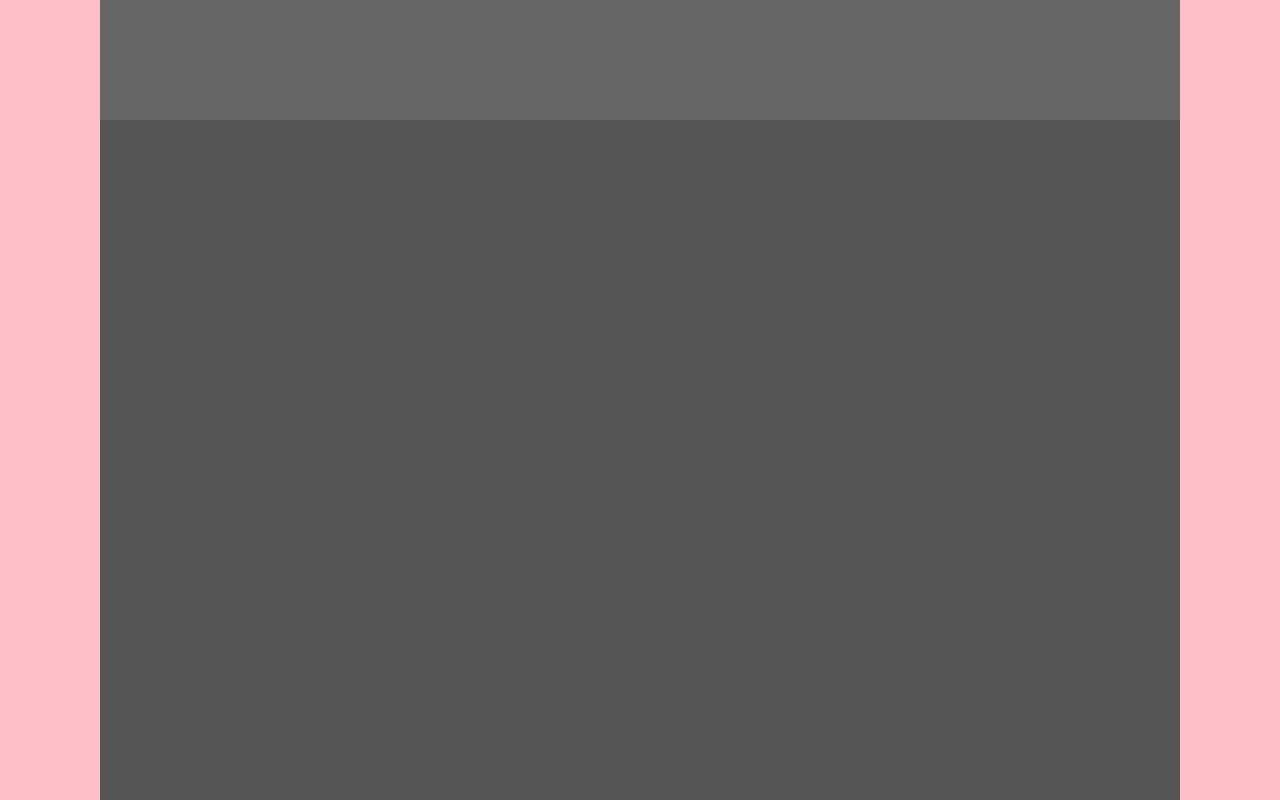
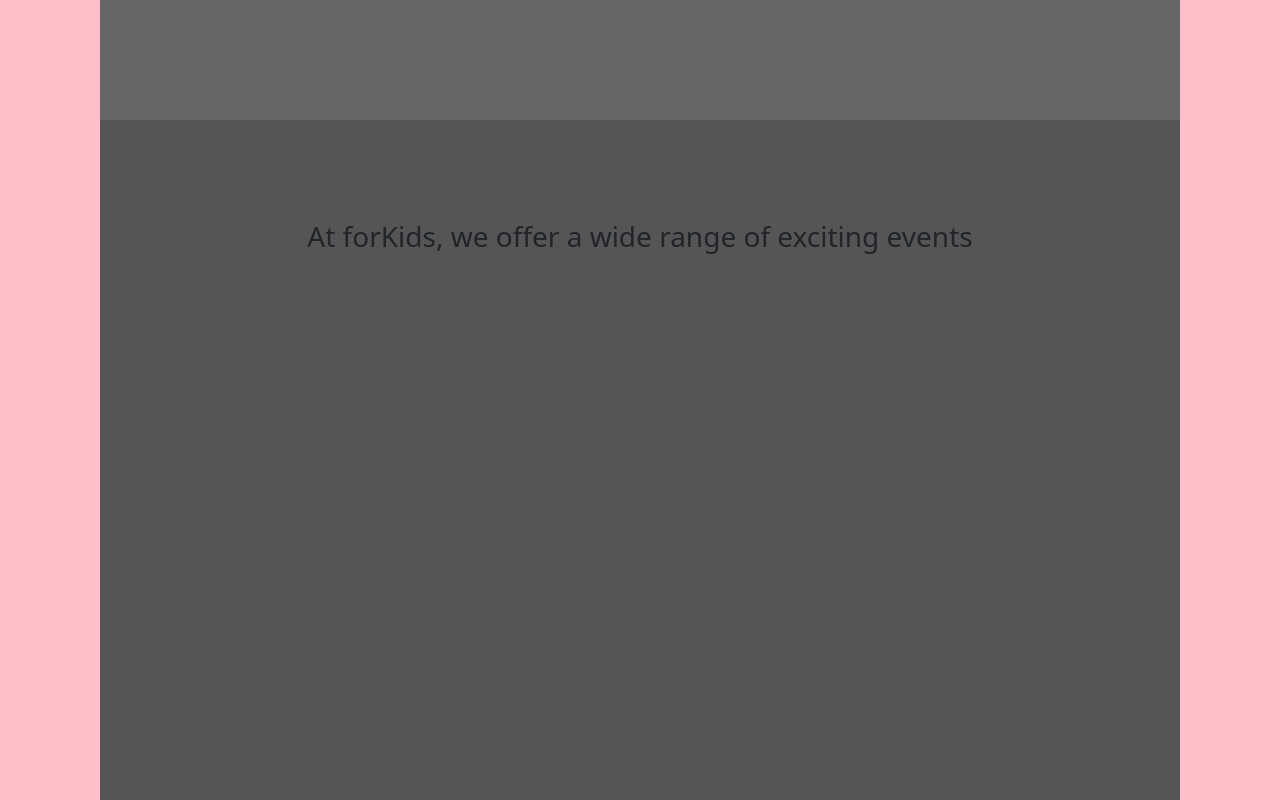
Before and after one commit to mynameisseohyeon/forkids_REACT, a React (Create React App) app: page / in a window 1280 px wide. Shown: the part 4560-5360 px from the top of the page. Built offline with nearby package versions, Linux system fonts and the light colour scheme.

Commit message:
App.js에 있던 내용을 HomePage.js로 옮김

```diff
--- a/src/App.js
+++ b/src/App.js
@@ -1,29 +1,13 @@
 // import logo from "./logo.svg";
 import "./App.css";
-import Header from "./components/Header";
-import Contents from "./components/Contents";
-import Partners from "./components/Partners";
-import Banner from "./components/Banner";
-import Introduce from "./components/Introduce";
-import Events from "./components/Events";
-import Footer from "./components/Footer";
+import HomePage from "./Screen/HomePage";
 
 import "bootstrap/dist/css/bootstrap.min.css";
 
 function App() {
   return (
     <>
-      <div className="Main">
-        <div className="inner">
-          <Header />
-          <Contents />
-          <Partners />
-          <Banner />
-          <Introduce />
-          <Events />
-          <Footer />
-        </div>
-      </div>
+      <HomePage />
     </>
   );
 }
--- /dev/null
+++ b/src/Screen/HomePage.js
@@ -0,0 +1,29 @@
+import Header from "../components/Header";
+import Contents from "../components/Contents";
+import Partners from "../components/Partners";
+import Banner from "../components/Banner";
+import Introduce from "../components/Introduce";
+import Events from "../components/Events";
+import Footer from "../components/Footer";
+
+import "bootstrap/dist/css/bootstrap.min.css";
+
+function HomePage() {
+  return (
+    <>
+      <div className="Main">
+        <div className="inner">
+          <Header />
+          <Contents />
+          <Partners />
+          <Banner />
+          <Introduce />
+          <Events />
+          <Footer />
+        </div>
+      </div>
+    </>
+  );
+}
+
+export default HomePage;
--- a/src/components/Events.js
+++ b/src/components/Events.js
@@ -6,7 +6,9 @@
   return (
     <>
       <div className="EventsMain">
-        <div className="EventsInner"></div>
+        <div className="EventsInner">
+          <h3>At forKids, we offer a wide range of exciting events</h3>
+        </div>
       </div>
     </>
   );
--- a/src/css/Events.css
+++ b/src/css/Events.css
@@ -2,4 +2,10 @@
   width: 100%;
   height: 750px;
   background-color: #555;
+  text-align: center;
 }
+
+.EventsInner {
+  height: 750px;
+  padding: 100px 80px;
+}
```
